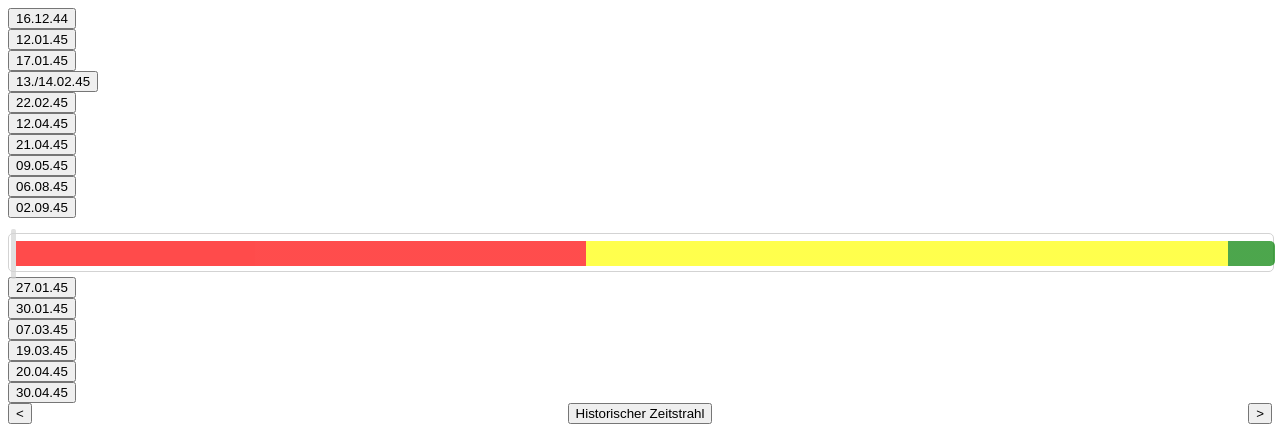
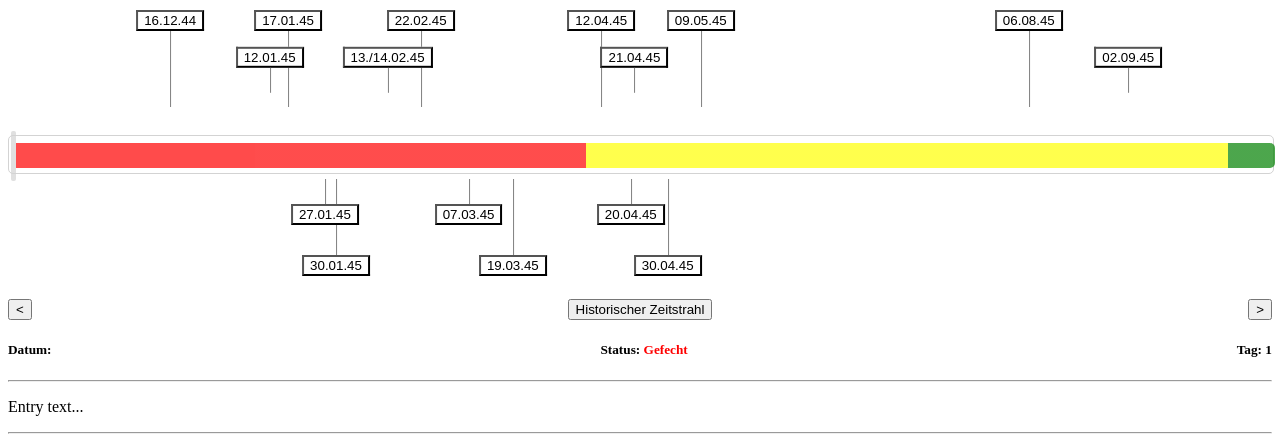
Before and after one commit to martinfruehauf/war-diary, a plain HTML site: page diary.html in a window 1280 px wide. Shown: the top 443 px of the page. Drawn offline with Linux system fonts and the light colour scheme; some packages are replaced by stand-ins of ours.

Commit message:
Add separate css file for historic timeline

```diff
--- a/diary.html
+++ b/diary.html
@@ -5,6 +5,7 @@
     <meta name="viewport" content="width=device-width, initial-scale=1, shrink-to-fit=no">
     <link rel="stylesheet" href="assets/styles/diary-slider.css">
     <link rel="stylesheet" href="assets/styles/diary.css">
+    <link rel="stylesheet" href="assets/styles/historic-timeline.css">
 
     <script src="https://polyfill.io/v3/polyfill.min.js?features=default"></script>
     <script
```
